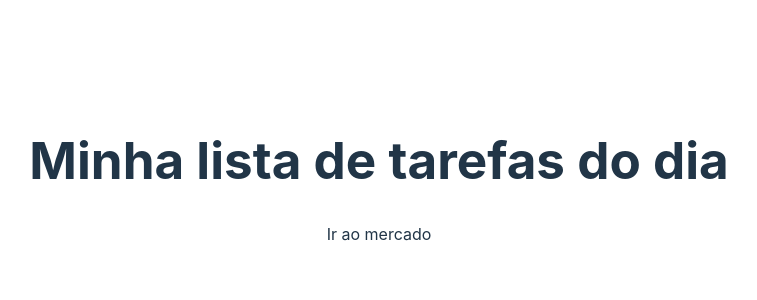
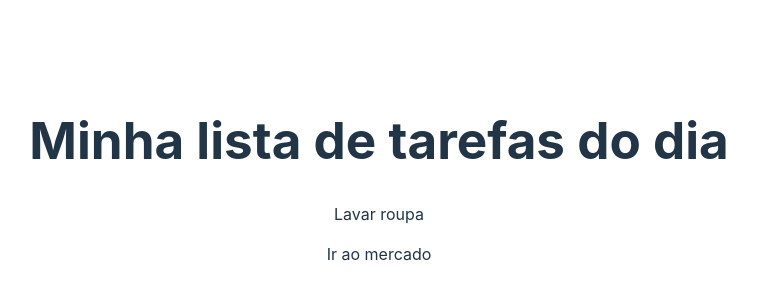
Before and after one commit to EngSivaldo/jsImpressReact, a React (Vite) app in the folder MiniProjetoReact/task-list/: page / in a window 1280 px wide. Shown: the part 220-520 px from the top of the page, without its empty margins (261-1018 px from the left). Built offline with nearby package versions, Linux system fonts and the light colour scheme.

Commit message:
Renderizando a lista de tarefas

```diff
--- a/MiniProjetoReact/task-list/src/App.jsx
+++ b/MiniProjetoReact/task-list/src/App.jsx
@@ -14,3 +14,4 @@ function App() {
 }
 
 export default App
+//componente base
--- a/MiniProjetoReact/task-list/src/ItemsContainer.jsx
+++ b/MiniProjetoReact/task-list/src/ItemsContainer.jsx
@@ -1,7 +1,15 @@
+import TaskItem from "./TaskItem";
+
 const ItemsContainer = ({ taskList }) => {
 
-  return <p>{taskList[1]}</p>
+  return (
+   <div>
+     {taskList.map((t) => (
+      <TaskItem task={t} />))}
+   </div>
+   )
 }
 
 
 export default ItemsContainer;
+//É invocado no app.jsx
--- /dev/null
+++ b/MiniProjetoReact/task-list/src/TaskItem.jsx
@@ -0,0 +1,6 @@
+const TaskItem = ({ task }) => {
+  return <p>{task}</p>;
+}
+
+
+export default TaskItem;
```
